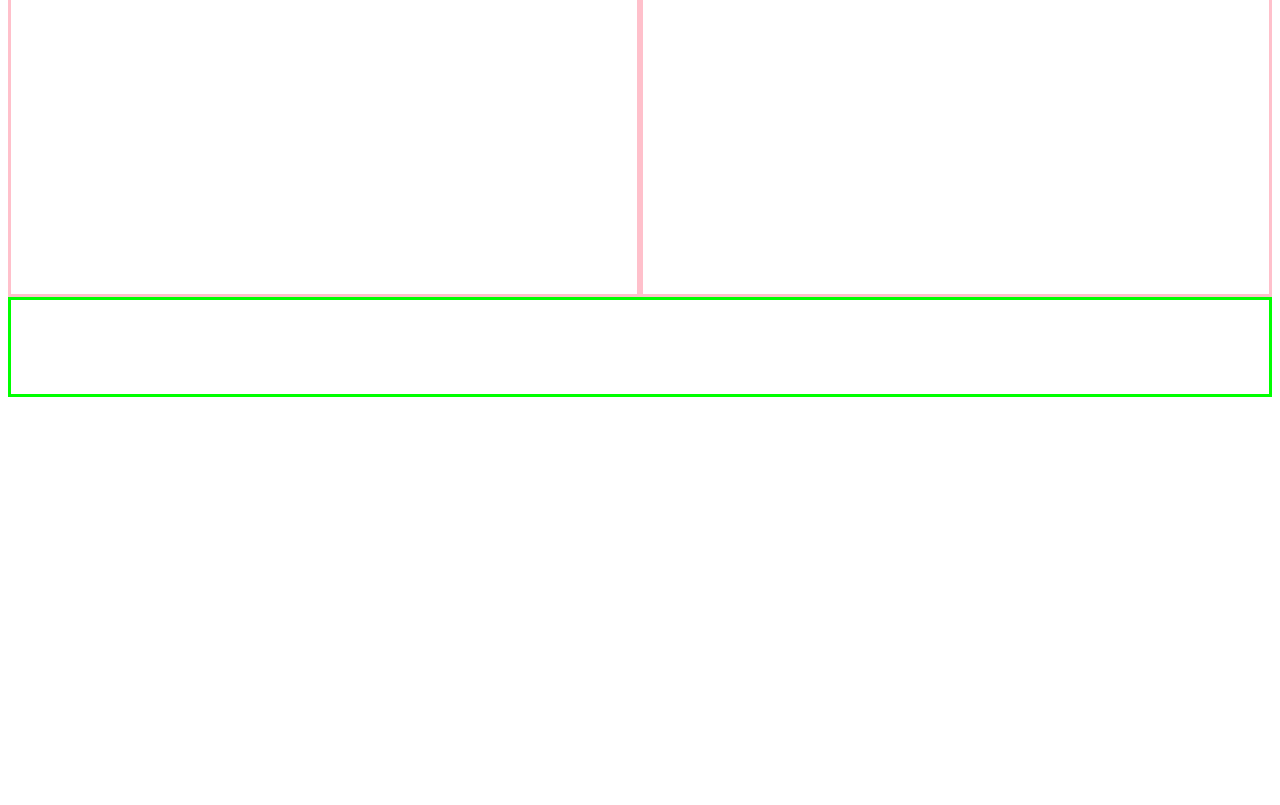
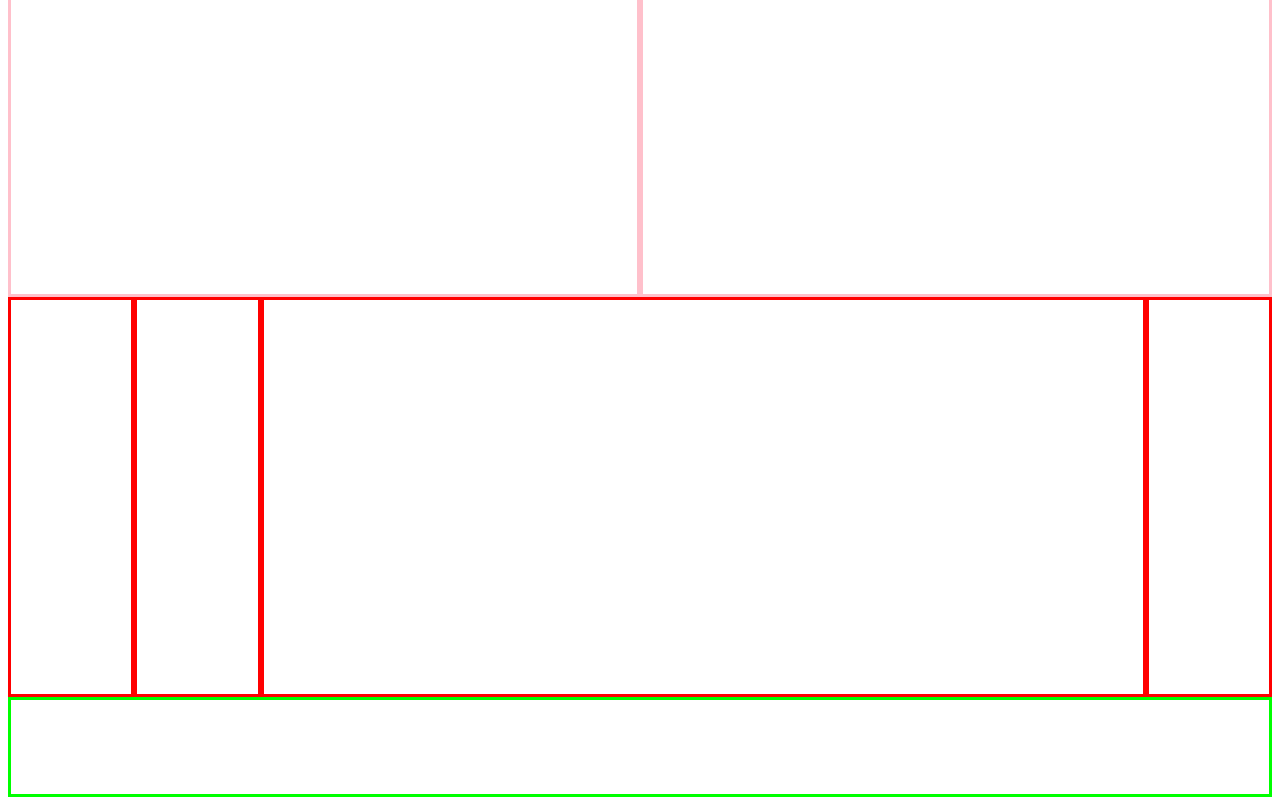
Before and after one commit to mierarrar/100Devs, a plain HTML site: page Layouts/Float/index.html in a window 1280 px wide. Shown: the part 411-1216 px from the top of the page. Before the commit the page ends 816 px from the top, so only its background shows below. Drawn offline with Linux system fonts and the light colour scheme.

Commit message:
thicc floats

```diff
--- a/Layouts/Float/index.html
+++ b/Layouts/Float/index.html
@@ -14,6 +14,10 @@
     <section class="first-row"></section>
     <section class="second-row"></section>
     <section class="second-row"></section>
+    <section class="third-row" ></section>
+    <section class="third-row"></section>
+    <section class="third-row thicc"></section>
+    <section class="third-row"></section>
     <footer ></footer>
 </body>
 </html>
--- a/Layouts/Float/style.css
+++ b/Layouts/Float/style.css
@@ -21,3 +21,14 @@ header, footer{
     width: 50%;
     float: left;
 }
+
+.third-row{
+    height: 400px;
+    border: 3px solid red;
+    width: 10%;
+    float: left;
+}
+
+.thicc{
+    width: 70%;
+}
```
